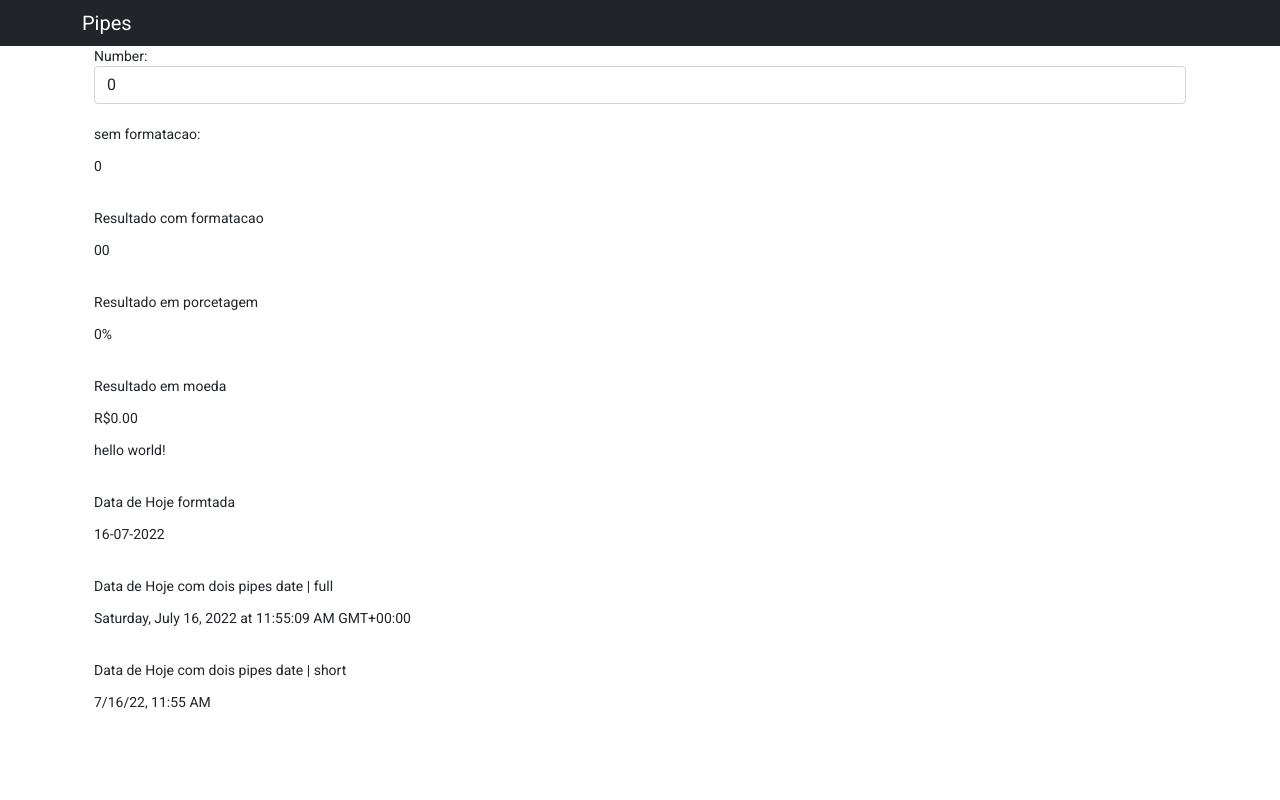
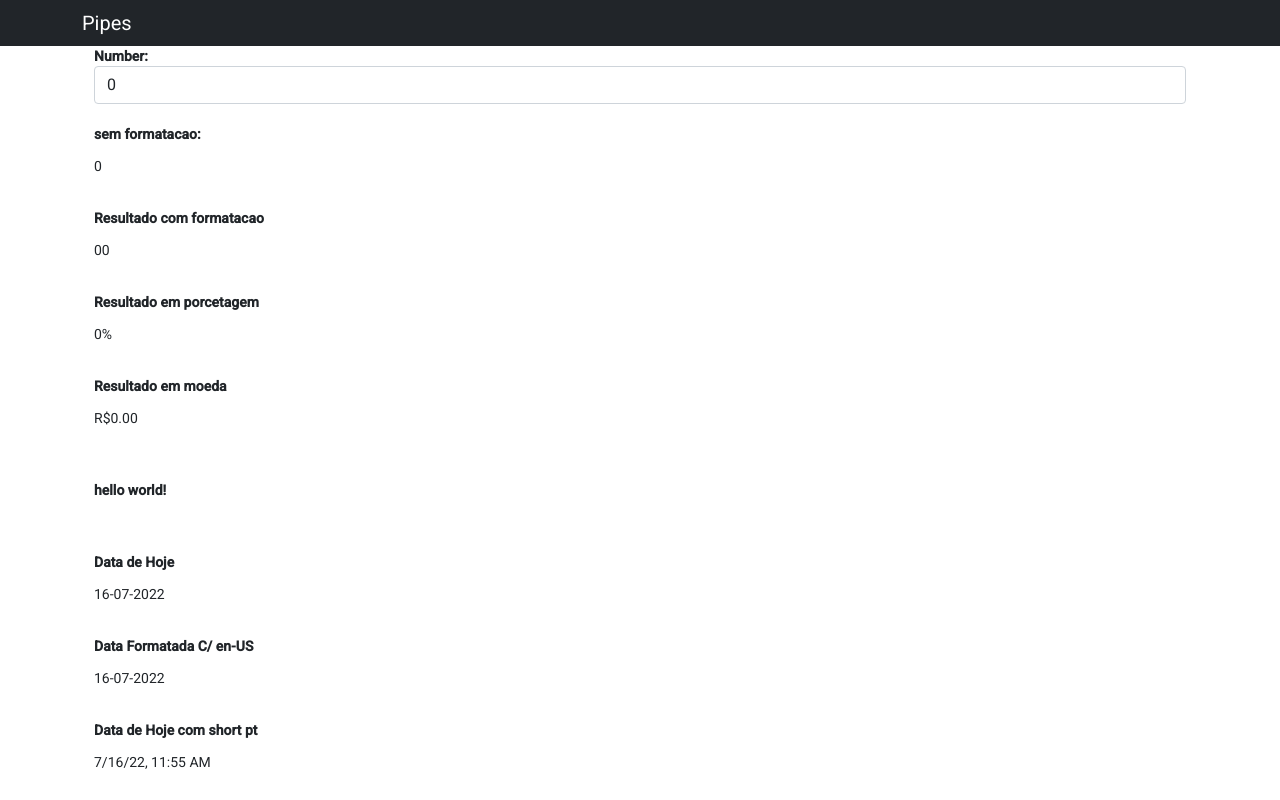
Before and after one commit to 740fernando/criacao-de-pipes-angular, an Angular app in the folder workspace/projeto-pipe/: page /pipes in a window 1280 px wide. Shown: the top 800 px of the page. Built offline with nearby package versions, Linux system fonts and the light colour scheme.

Commit message:
Encadeando pipes - Parte 2

```diff
--- a/workspace/projeto-pipe/src/app/pages/pipes-example/pipes-example.component.css
+++ b/workspace/projeto-pipe/src/app/pages/pipes-example/pipes-example.component.css
@@ -0,0 +1,3 @@
+.negrito {
+    font-weight: bold;
+}
--- a/workspace/projeto-pipe/src/app/pages/pipes-example/pipes-example.component.html
+++ b/workspace/projeto-pipe/src/app/pages/pipes-example/pipes-example.component.html
@@ -1,29 +1,38 @@
 <div class="form-group">
-    <label for="number">Number:</label>
+    <label for="number" class="negrito">Number:</label>
     <input type="text" name="number" [(ngModel)]="number" class="form-control" id="number">
     <br>
 </div>
 
 <div class="">
-    <p>sem formatacao: </p>
-    <p>{{number | number}}</p>
+    <p class="negrito">sem formatacao: </p>
+    <p>{{number | number }}</p>
     <br>
-    <p>Resultado com formatacao </p>
+    <p class="negrito">Resultado com formatacao </p>
     <p>{{number | number:'2.0-1'}}</p>
     <br>
-    <p>Resultado em porcetagem </p>
+    <p class="negrito">Resultado em porcetagem </p>
     <p>{{number | percent}}</p>
     <br>
-    <P>Resultado em moeda</P>
+    <p class="negrito">Resultado em moeda</p>
     <p>{{number | currency : 'BRL'}}</p>
-    <p>{{text | lowercase}}</p>
     <br>
-    <p>Data de Hoje formtada</p>
+    <br>
+    <p class="negrito">{{text | lowercase}}</p>
+    <br>
+    <br>
+    <p class="negrito">Data de Hoje</p>
     <p>{{date | date:'dd-MM-YYYY' }}</p>
     <br>
-    <p>Data de Hoje com dois pipes date | full</p>
+    <p class="negrito">Data Formatada C/ en-US</p>
+    <p>{{date | date:'dd-MM-YYYY':"GMT-03:00":"en-US" }}</p>
+    <br>
+    <p class="negrito">Data de Hoje com  short pt</p>
+    <p>{{date | date:'short':'pt' }}</p>
+    <br>
+    <p class="negrito">Data de Hoje com dois pipes date | full</p>
     <p>{{date | date:'full'}}</p>
     <br>
-    <p>Data de Hoje com dois pipes date | short</p>
-    <p>{{date | date:'short'}}</p>
+    <p class="negrito">Hora date | shortTime</p>
+    <p>{{date | date:'shortTime'}}</p>
 </div>
```
